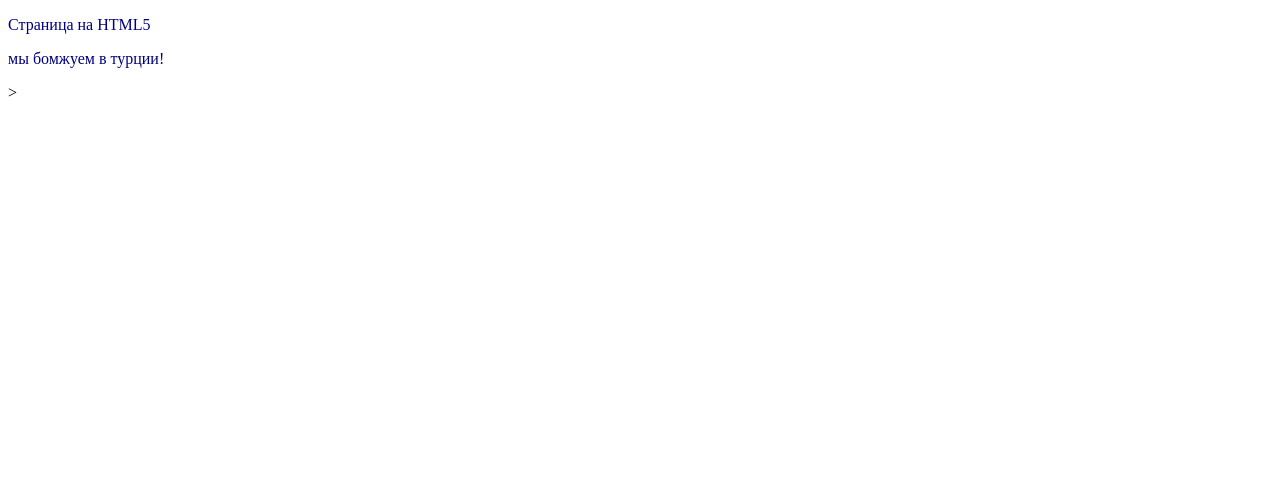
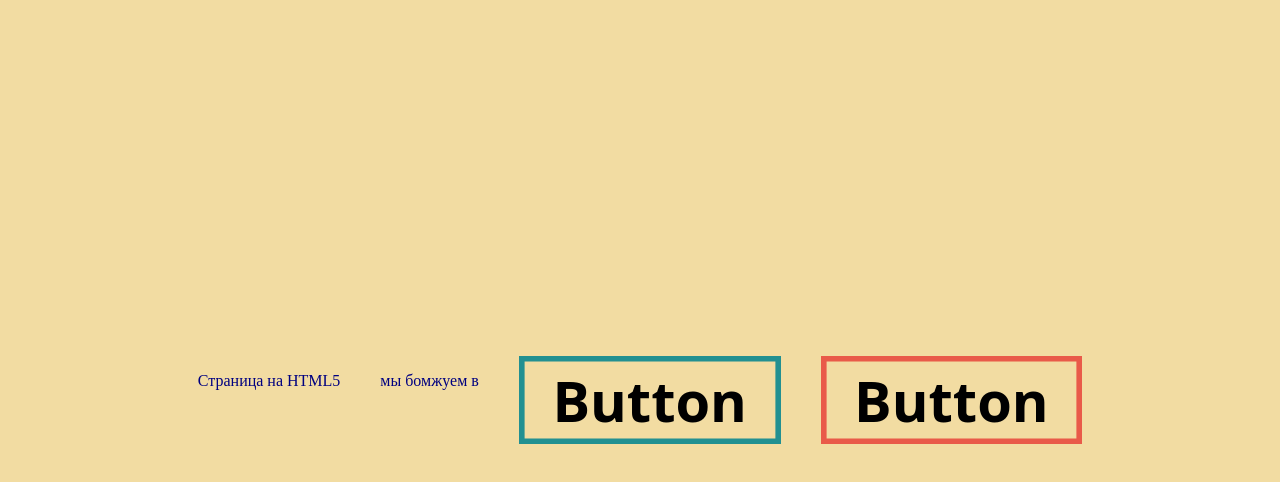
Before and after one commit to imigration/immigration, a plain HTML site: page index.html in a window 1280 px wide. Drawn offline with Linux system fonts and the light colour scheme.

Commit message:
add button and style.css

```diff
--- a/index.html
+++ b/index.html
@@ -3,13 +3,17 @@
  <head>
     <link rel="shortcut icon" href="favicon.ico" type="image/x-icon">
   <meta charset="utf-8">
-  <title>Пример страницы</title>
+  <link href="style.css" rel="stylesheet" type="text/css">
+  <title>Блог Помощи Эмигрантам</title>
   <style>
   p { color:  navy; }
   </style>
  </head>
  <body>
   <p>Страница на HTML5</p>
-  <p>мы бомжуем в турции!</p>>
+  <p>мы бомжуем в</p>
+  <button>Button</button>
+<button style="--c:#E95A49">Button</button>
+
  </body>
 </html>
--- /dev/null
+++ b/style.css
@@ -0,0 +1,43 @@
+button {
+    --c:  #229091; /* the color*/
+
+    box-shadow: 0 0 0 .1em inset var(--c);
+    --_g: linear-gradient(var(--c) 0 0) no-repeat;
+    background:
+      var(--_g) calc(var(--_p,0%) - 100%) 0%,
+      var(--_g) calc(200% - var(--_p,0%)) 0%,
+      var(--_g) calc(var(--_p,0%) - 100%) 100%,
+      var(--_g) calc(200% - var(--_p,0%)) 100%;
+    background-size: 50.5% calc(var(--_p,0%)/2 + .5%);
+    outline-offset: .1em;
+    transition: background-size .4s, background-position 0s .4s;
+  }
+  button:hover {
+    --_p: 100%;
+    transition: background-position .4s, background-size 0s;
+  }
+  button:active {
+    box-shadow: 0 0 9e9q inset #0009;
+    background-color: var(--c);
+    color: #fff;
+  }
+
+
+
+  body {
+    height: 100vh;
+    margin: 0;
+    display: grid;
+    place-content: center;
+    grid-auto-flow: column;
+    gap: 40px;
+    background: #F2DCA2;
+  }
+  button {
+    font-family: system-ui, sans-serif;
+    font-size: 3.5rem;
+    cursor: pointer;
+    padding: .1em .6em;
+    font-weight: bold;
+    border: none;
+  }
```
